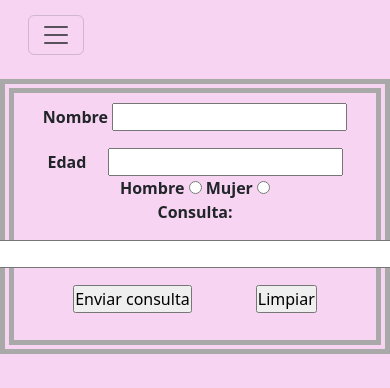
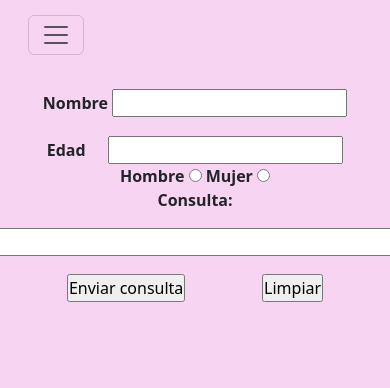
Before and after one commit to maurocabalcagaray/proyectofinal1, a website: page Pages/contacto.html in a window 390 px wide. Shown: the part 147-535 px from the top of the page. Drawn offline with nearby package versions, Linux system fonts and the light colour scheme.

Commit message:
actualizacion entrega final

```diff
--- a/Pages/contacto.html
+++ b/Pages/contacto.html
@@ -8,6 +8,7 @@
     <link rel="preconnect" href="https://fonts.gstatic.com" crossorigin>
     <link href="https://fonts.googleapis.com/css2?family=Cousine:ital,wght@0,400;0,700;1,400;1,700&display=swap" rel="stylesheet">
     <link rel="stylesheet" href="../css/styles.css">
+    <link rel="icon" href="../fotos/favicon.ico">
     <title>Contacto || Aromas que enamoran</title>
 </head>
 <body>
--- a/scss/_main.scss
+++ b/scss/_main.scss
@@ -22,9 +22,6 @@ main{
             max-width: 500px;
             height: auto;
             text-align: center;
-            border-style: double;
-            border-color: darkgray;
-            border-width: 0.9rem;
             padding: 10px;
             margin: 0 auto;
             box-sizing: border-box;
@@ -100,9 +97,6 @@ main{
         .formulario{
             font-weight: bold;
             text-align: center;
-            border-style: double;
-            border-color: $color-oscuro;
-            border-width: 0.5rem;
             padding: 10px;
             text-align: justify;
         }
```
Also changed, not shown: Pages/combos.html (+1 -0 lines), Pages/nosotros.html (+2 -1 lines), Pages/productos.html (+1 -0 lines), index.html (+1 -0 lines), Fotos/favicon.ico (added), css/styles.css, 1 other file.
